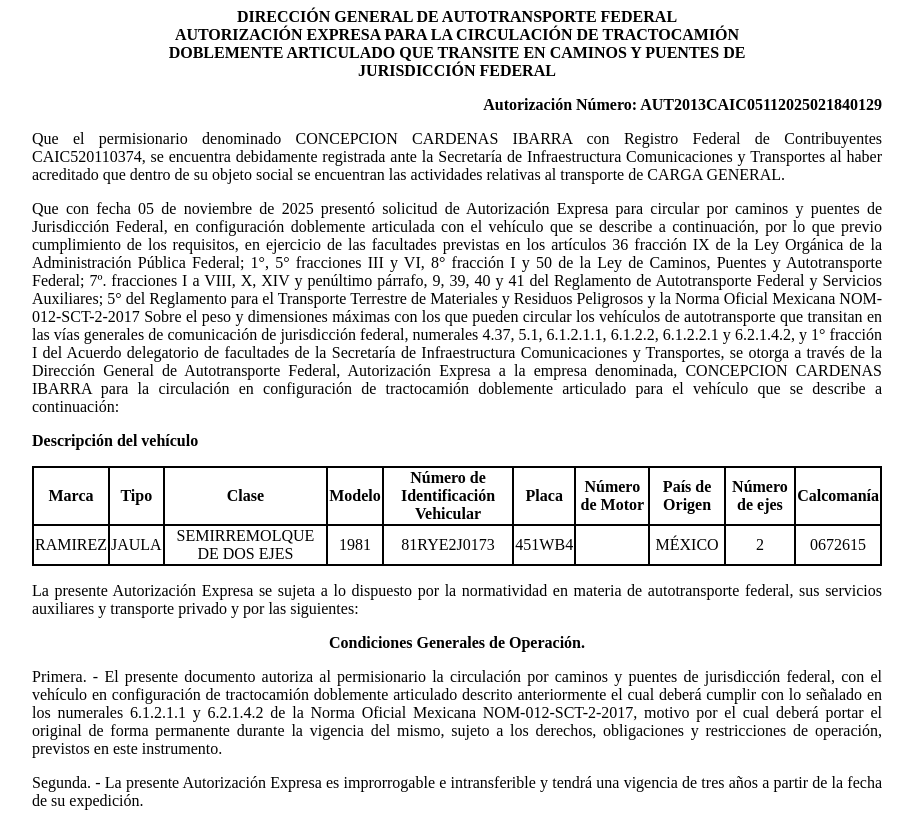
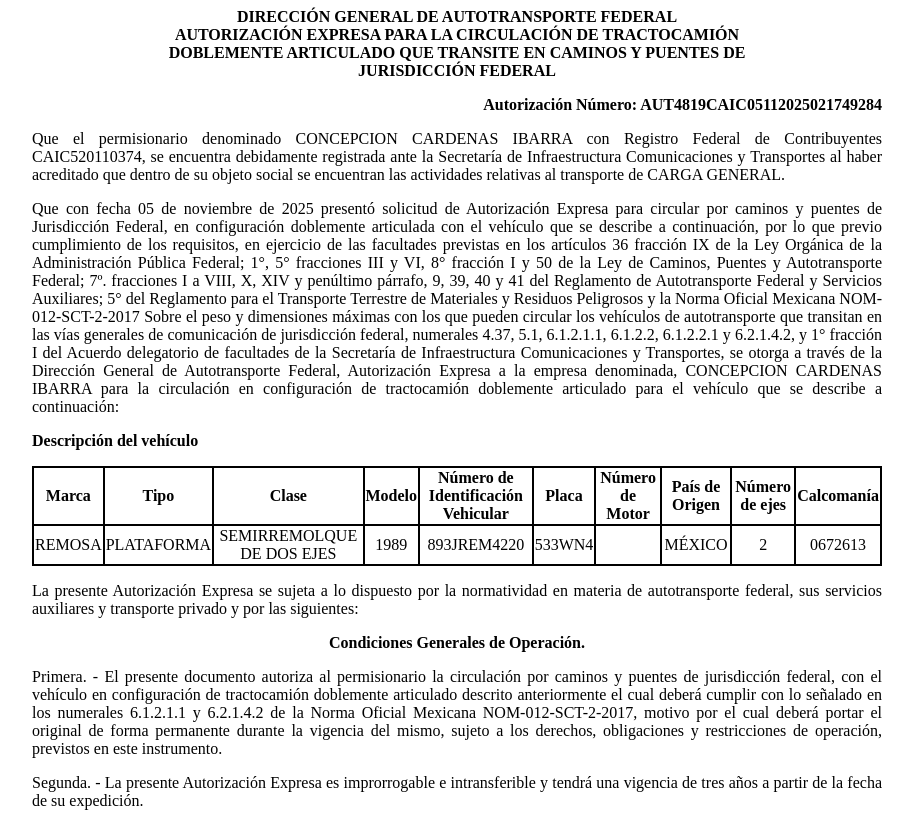
Before and after one commit to app-sct1/ConsultaAutDobleRemolque-folio-0201342, a plain HTML site: page index.html in a window 1280 px wide. Shown: the top 813 px of the page, without its empty margins (183-1096 px from the left). Drawn offline with Linux system fonts and the light colour scheme.

Commit message:
index.html

```diff
--- a/index.html
+++ b/index.html
@@ -75,7 +75,7 @@
 						<p class="sinMargen">DOBLEMENTE ARTICULADO QUE TRANSITE EN CAMINOS Y PUENTES DE</p>
 						<p class="sinMargen">JURISDICCIÓN FEDERAL</p>
 					</div>
-<p class="derechaNegro">Autorización Número: AUT2013CAIC05112025021840129</p>
+<p class="derechaNegro">Autorización Número: AUT4819CAIC05112025021749284</p>
 
 					<p class="justificado">Que el permisionario denominado
 						CONCEPCION CARDENAS IBARRA con Registro Federal de
@@ -128,16 +128,16 @@
 							<th class="borde">Calcomanía</th>
 						</tr>
 						<tr class="borde">
-							<td class="borde">RAMIREZ</td>
-							<td class="borde">JAULA</td>
+							<td class="borde">REMOSA</td>
+							<td class="borde">PLATAFORMA</td>
 							<td class="borde">SEMIRREMOLQUE DE DOS EJES</td>
-							<td class="borde">1981</td>
-							<td class="borde">81RYE2J0173</td>
-							<td class="borde">451WB4</td>
+							<td class="borde">1989</td>
+							<td class="borde">893JREM4220</td>
+							<td class="borde">533WN4</td>
 							<td class="borde"></td>
 							<td class="borde">MÉXICO</td>
 							<td class="borde">2</td>
-							<td class="borde">0672615</td>
+							<td class="borde">0672613</td>
 						</tr>
 
 					</tbody></table>
```
